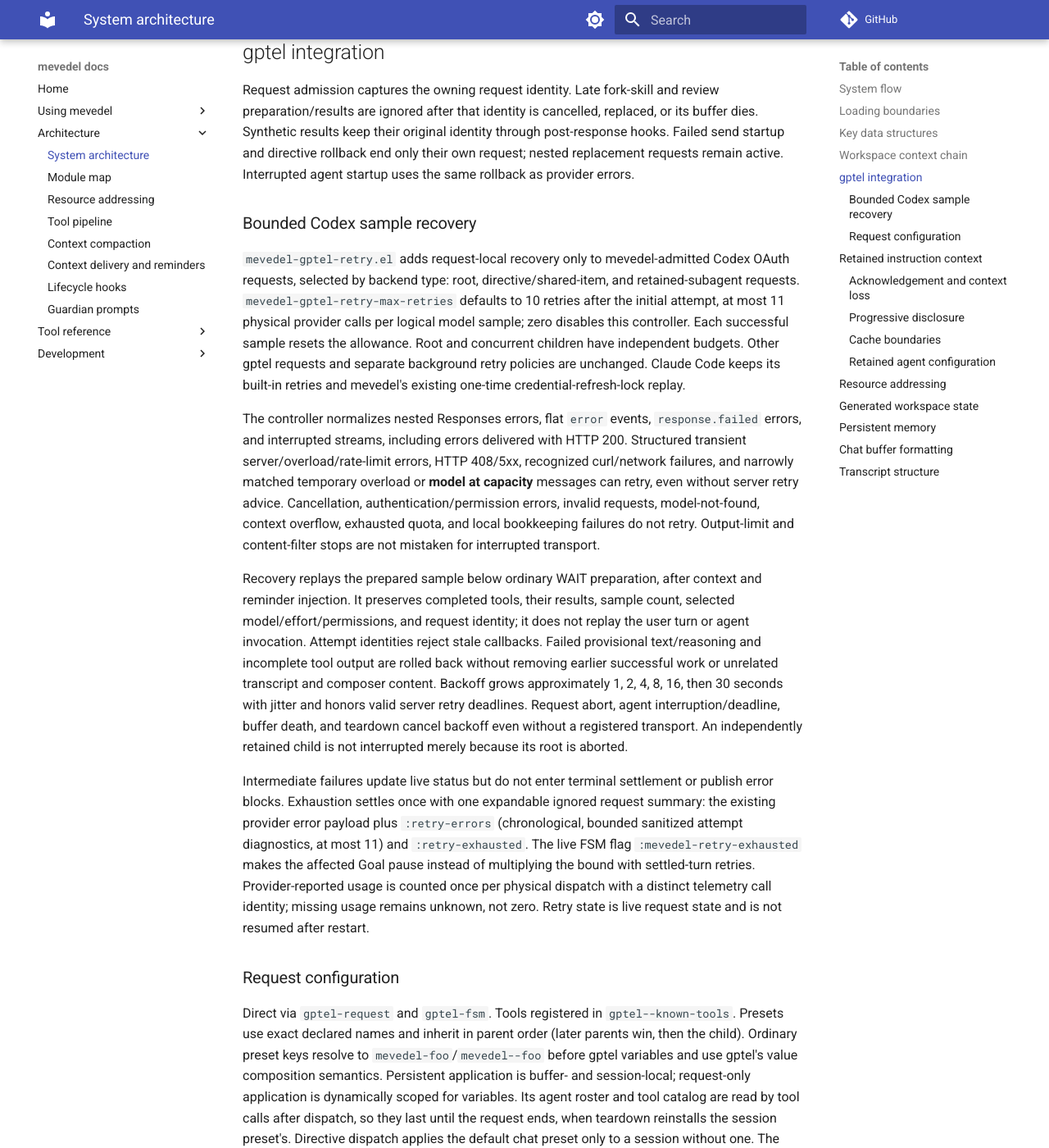
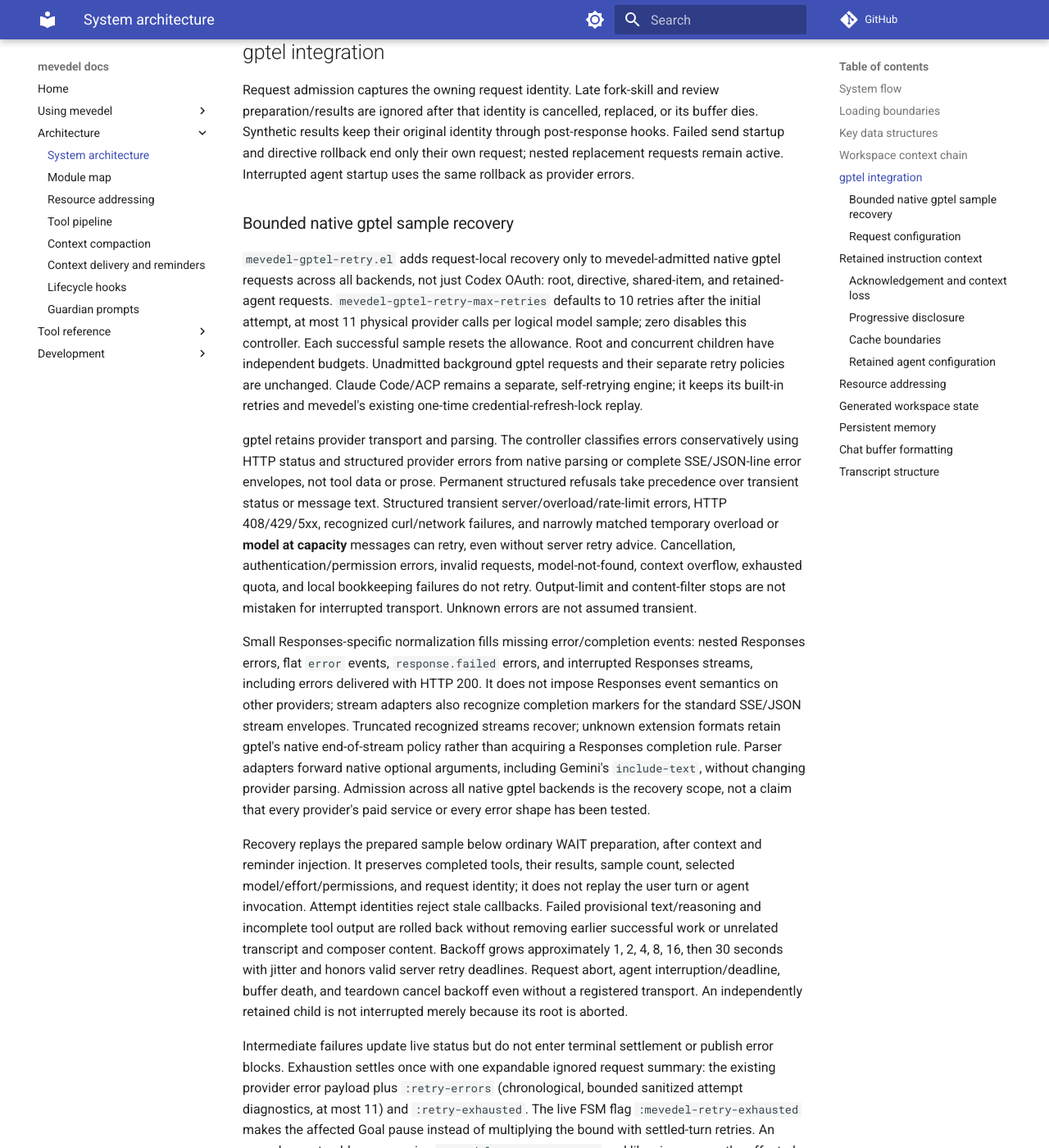
Before and after one commit to FrauH0lle/mevedel, an MkDocs documentation site: the page built from docs/architecture.md, in a window 1280 px wide and 1400 px high, scrolled down 10000 px. Shown: the whole window at 82% size. Built offline with MkDocs 1.6.1 and Material for MkDocs 9.7.7, drawn with Linux system fonts in a browser that asks for light colours; comment, search, counter and statistics services are not loaded; some of the changed text lies outside the part shown.

Commit message:
fix(gptel): Generalize bounded retries across native backends
Apply sample recovery to all admitted native gptel requests while leaving
external engines and background retry policies unchanged. Keep transport,
provider parsing and tool transitions native, with small supplements for
in-band errors and standard completion envelopes.

* mevedel-gptel-retry.el (mevedel-gptel-retry-dispatch): Replace the OAuth
admission gate with the existing external-engine boundary. Reset parser
state between prepared samples without replaying completed tools.

(mevedel-gptel-retry--parse-stream, mevedel-gptel-retry--parse-response):
Recognize native error/completion envelopes, preserve optional arguments,
and ignore explicit JSON null/false errors. Retain native EOF semantics
for unknown extension stream formats.

(mevedel-gptel-retry--parse-http, mevedel-gptel-retry--transition)
(mevedel-gptel-retry--totalize-usage): Honor Retry-After for both transports,
propagate normalized errors to physical usage observers, total logical
usage once, and release ownership at native terminal transitions.

* test/gptel-retry-helpers.el: Load OAuth explicitly for its fixtures.
* test/test-mevedel-gptel-retry-backends.el: Add cross-backend admission,
local HTTP recovery, async-tool, reasoning, null-error, completion and
Retry-After coverage for curl and URL retrieval.
* test/test-mevedel-gptel-retry-policy.el: Cover generic error policy,
HTTP metadata and idempotent terminal usage aggregation.
* test/test-mevedel-gptel-retry.el: Verify physical attempt usage remains
separate from logical totals on nonstreaming recovery.
* docs/architecture.md, docs/goals.md, docs/agents.md, docs/view.md,
docs/module-map.md: Document the native-gptel recovery contract.
* docs/adr/0123-keep-turn-authority-in-mevedel.md: Amend the retry scope
and record the reason for replacing the Codex-only boundary.

Validation: warning-free Eask compilation; 96 retry tests pass with Eask
and 97 pass with the frozen configured gptel dependency. Independent
adversarial probes pass. The full 10,724-test suite has two failures and
23 skips: the existing separator-width failure and a periodic-timer
assertion that passes in isolation. No paid provider calls performed.

```diff
--- a/docs/architecture.md
+++ b/docs/architecture.md
@@ -464,27 +464,44 @@
 their own request; nested replacement requests remain active. Interrupted agent
 startup uses the same rollback as provider errors.
 
-### Bounded Codex sample recovery
+### Bounded native gptel sample recovery
 
 `mevedel-gptel-retry.el` adds request-local recovery only to mevedel-admitted
-Codex OAuth requests, selected by backend type: root, directive/shared-item,
-and retained-subagent requests. `mevedel-gptel-retry-max-retries` defaults to
-10 retries after the initial attempt, at most 11 physical provider calls per
+native gptel requests across all backends, not just Codex OAuth: root,
+directive, shared-item, and retained-agent requests.
+`mevedel-gptel-retry-max-retries` defaults to 10 retries after the initial
+attempt, at most 11 physical provider calls per
 logical model sample; zero disables this controller. Each successful sample
 resets the allowance. Root and concurrent children have independent budgets.
-Other gptel requests and separate background retry policies are unchanged.
-Claude Code keeps its built-in retries and mevedel's existing one-time
-credential-refresh-lock replay.
+Unadmitted background gptel requests and their separate retry policies are
+unchanged. Claude Code/ACP remains a separate, self-retrying engine; it keeps
+its built-in retries and mevedel's existing one-time credential-refresh-lock
+replay.
 
-The controller normalizes nested Responses errors, flat `error` events,
-`response.failed` errors, and interrupted streams, including errors delivered
-with HTTP 200. Structured transient server/overload/rate-limit errors, HTTP
-408/5xx, recognized curl/network failures, and narrowly matched temporary
+gptel retains provider transport and parsing. The controller classifies errors
+conservatively using HTTP status and structured provider errors from native
+parsing or complete SSE/JSON-line error envelopes, not tool data or prose. Permanent
+structured refusals take precedence over transient status or message text.
+Structured transient server/overload/rate-limit errors, HTTP
+408/429/5xx, recognized curl/network failures, and narrowly matched temporary
 overload or **model at capacity** messages can retry, even without server retry
 advice. Cancellation, authentication/permission errors, invalid requests,
 model-not-found, context overflow, exhausted quota, and local bookkeeping
 failures do not retry. Output-limit and content-filter stops are not mistaken
-for interrupted transport.
+for interrupted transport. Unknown errors are not assumed transient.
+
+Small Responses-specific normalization fills missing error/completion events:
+nested Responses errors, flat `error` events, `response.failed` errors, and
+interrupted Responses streams, including errors delivered with HTTP 200. It
+does not impose Responses event semantics on other providers; stream adapters
+also recognize completion markers for the standard SSE/JSON stream envelopes.
+Truncated recognized streams recover; unknown extension formats retain gptel's
+native end-of-stream policy rather than acquiring a Responses completion rule.
+Parser adapters
+forward native optional arguments, including Gemini's `include-text`, without
+changing provider parsing. Admission across all native gptel backends is the
+recovery scope, not a claim that every provider's paid service or every error
+shape has been tested.
 
 Recovery replays the prepared sample below ordinary WAIT preparation, after
 context and reminder injection. It preserves completed tools, their results,
@@ -504,6 +521,8 @@
 (chronological, bounded sanitized attempt diagnostics, at most 11) and
 `:retry-exhausted`. The live FSM flag `:mevedel-retry-exhausted` makes the
 affected Goal pause instead of multiplying the bound with settled-turn retries.
+An owned nonretryable error carries `:mevedel-retry-permanent` and likewise
+pauses the affected Goal rather than retrying a permanent refusal as a new turn.
 Provider-reported usage is counted once per physical dispatch with a distinct
 telemetry call identity; missing usage remains unknown, not zero. Retry state
 is live request state and is not resumed after restart.
--- a/docs/module-map.md
+++ b/docs/module-map.md
@@ -203,7 +203,7 @@
   mevedel-system.el           system prompt assembly
   mevedel-context-delivery.el retained dynamic context and selected-history acknowledgement
   mevedel-presets.el          gptel presets and request-time FSM assembly
-  mevedel-gptel-retry.el      admitted Codex OAuth sample retries, Responses error normalization, backoff and bounded diagnostics
+  mevedel-gptel-retry.el      admitted native gptel sample retries across backends, conservative error classification, small Responses normalization, backoff and bounded diagnostics
   mevedel-agents.el           worker/explorer/verifier/reviewer definitions
   mevedel-agent-conversation.el  retained conversation buffers, activity, and saves
   mevedel-agent-control.el    retained-agent tree addressing, turns, mail, waits
--- a/docs/view.md
+++ b/docs/view.md
@@ -1517,8 +1517,9 @@
 model even when they are clickable or collapsible. They are projections of
 the authoritative data buffer and keep source-coordinate disclosure state.
 Provider failures are expanded by default and preserve the complete provider
-message and error payload for manual retry. Codex's bounded sample retries show
-transient root/agent status (for example, `Codex at capacity · retry 3/10 in 4s`)
+message and error payload for manual retry. Bounded sample retries across all
+mevedel-admitted native gptel backends show transient root/agent status
+(for example, a capacity failure with `retry 3/10 in 4s`)
 without intermediate failure blocks. Failed provisional output is rolled back
 before replay; earlier completed work and the composer draft remain intact.
 One final ignored request summary persists `:retry-errors` and
@@ -1526,7 +1527,7 @@
 shows bounded sanitized diagnostics in chronological attempt order (attempt,
 HTTP status, type, code, message), and labels exhaustion in both the header and
 body, including the number of failed attempts. Legacy failures without these
-fields keep their ordinary rendering. See [bounded sample recovery](architecture.md#bounded-codex-sample-recovery).
+fields keep their ordinary rendering. See [bounded sample recovery](architecture.md#bounded-native-gptel-sample-recovery).
 `mevedel-view-render-live-update` retains completed
 semantic units in the view and reparses only the mutable source-backed tail.
 Standalone reasoning summaries and grouped activity runs are units; reasoning
```
Also changed, not shown: docs/adr/0123-keep-turn-authority-in-mevedel.md (+38 -12 lines), docs/agents.md (+4 -3 lines), docs/goals.md (+7 -3 lines), 5 other files.
